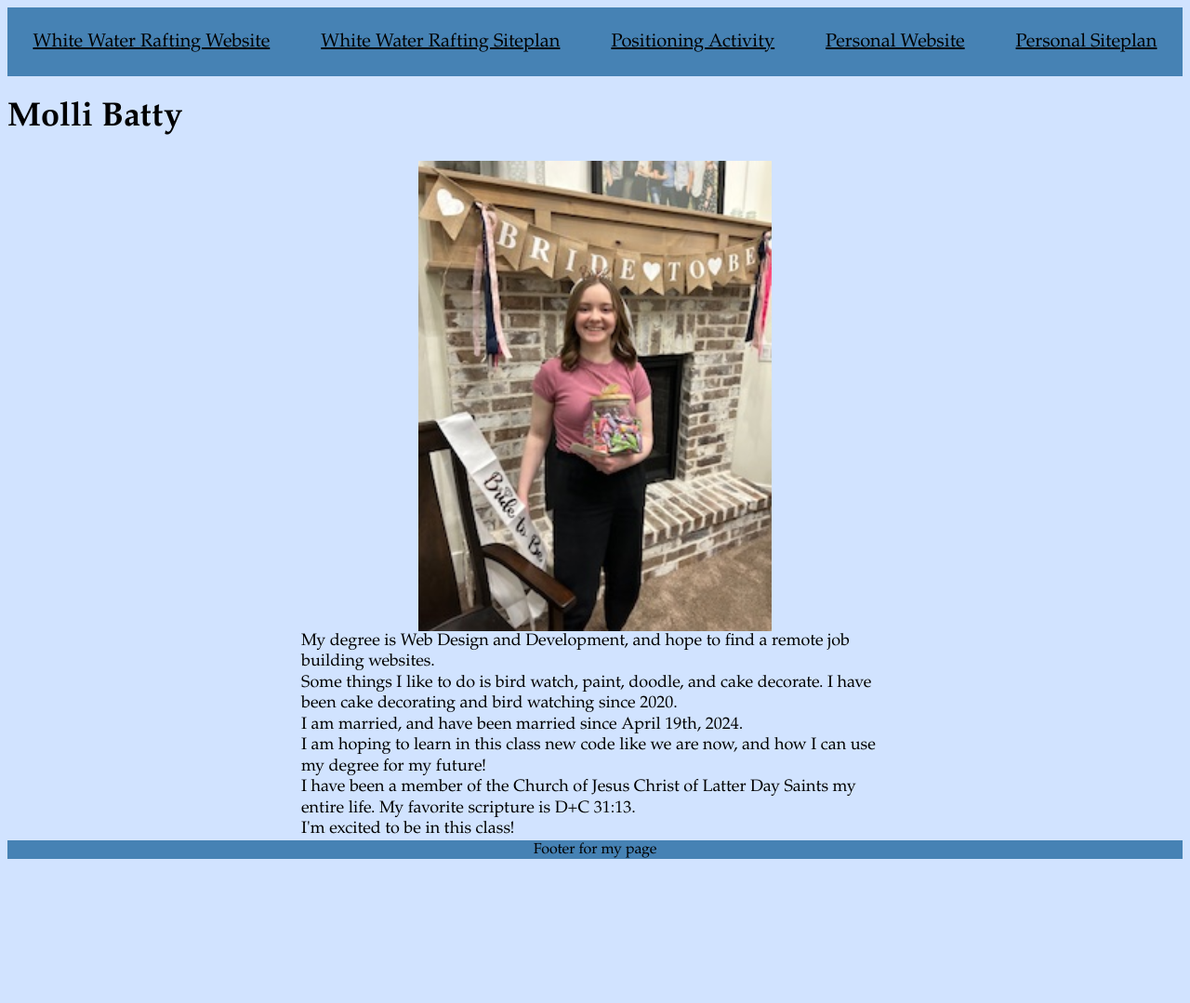
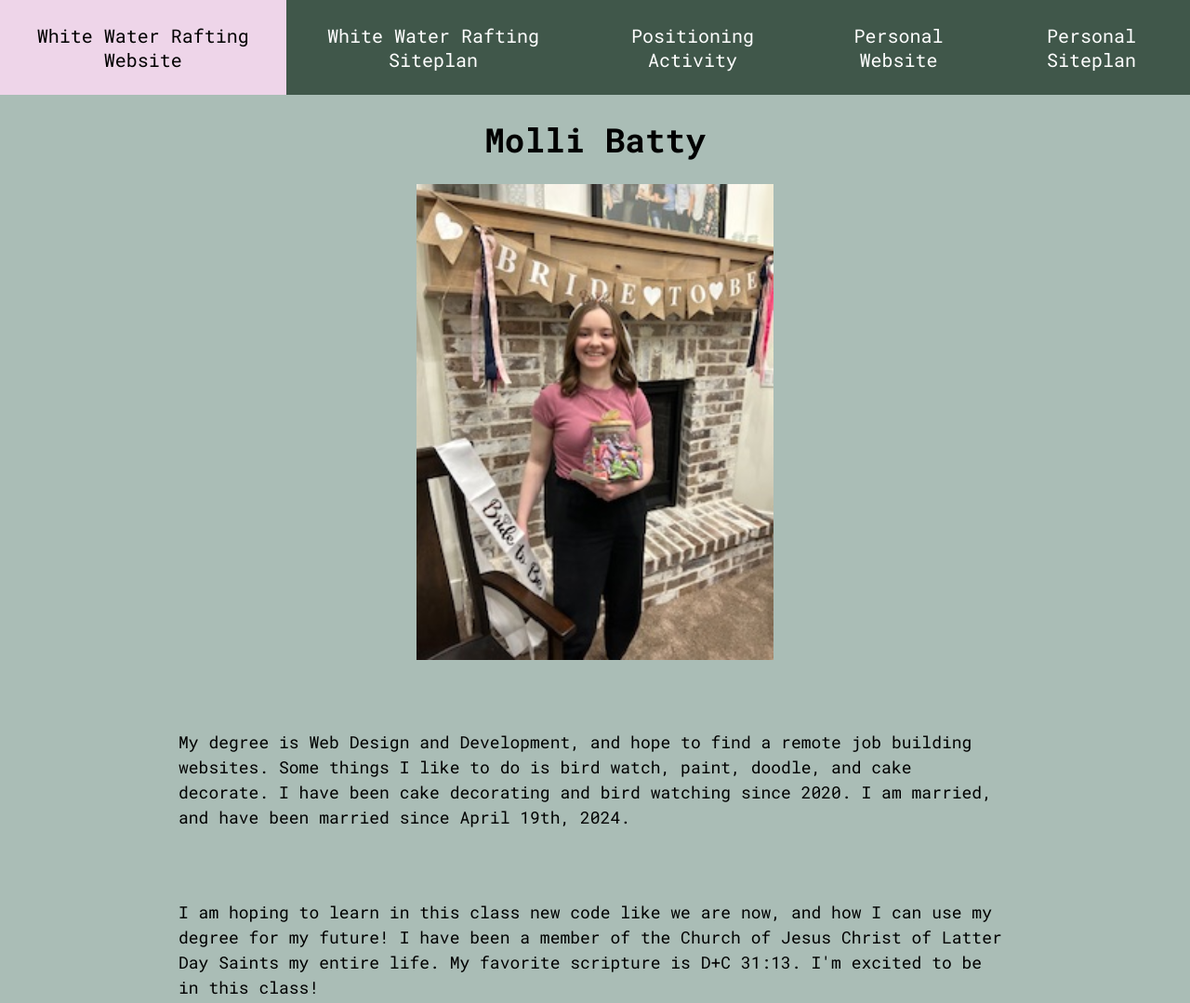
Before and after one commit to MolliBatty/wdd130, a plain HTML site: page index.html in a window 1280 px wide. Shown: the top 1079 px of the page at 93% size. Before the commit the page ends 932 px from the top, so only its background shows below. Drawn offline with Linux system fonts and the light colour scheme.

Commit message:
personal html page

```diff
--- a/index.html
+++ b/index.html
@@ -21,12 +21,12 @@
             <h1>Molli Batty</h1>
             <img src="newbridalshower.JPEG" alt="Image of Molli Batty">
 
-            <p>My degree is Web Design and Development, and hope to find a remote job building websites.</p>
-            <p>Some things I like to do is bird watch, paint, doodle, and cake decorate. I have been cake decorating and bird watching since 2020.</p>
-            <p>I am married, and have been married since April 19th, 2024.</p>
-            <p>I am hoping to learn in this class new code like we are now, and how I can use my degree for my future!</p>
-            <p>I have been a member of the Church of Jesus Christ of Latter Day Saints my entire life. My favorite scripture is D+C 31:13.</p>
-            <p>I'm excited to be in this class!</p>
+            <p>My degree is Web Design and Development, and hope to find a remote job building websites.
+            Some things I like to do is bird watch, paint, doodle, and cake decorate. I have been cake decorating and bird watching since 2020.
+            I am married, and have been married since April 19th, 2024.</p>
+            <p>I am hoping to learn in this class new code like we are now, and how I can use my degree for my future!
+            I have been a member of the Church of Jesus Christ of Latter Day Saints my entire life. My favorite scripture is D+C 31:13.
+            I'm excited to be in this class!</p>
         </main>
         <footer>
             <p>Footer for my page</p>
--- a/main.css
+++ b/main.css
@@ -1,31 +1,42 @@
+
+@import url('https://fonts.googleapis.com/css2?family=Roboto+Mono:ital,wght@0,100..700;1,100..700&display=swap');
 
 body{
-    background-color: #d1e3ff;
-    font-family:Garamond, Georgia, serif;
+    background-color: #aabdb6;
+    font-family: "Roboto Mono", Arial, sans-serif;
+    margin: 0;
+    padding: 0;
 
 }
-nav{
-    background-color: steelblue;
+h1{
+    text-align: center;
+}
+nav, footer{
+    background-color: rgb(64, 87, 74);
     text-align: center;
     display: flex;
     justify-content: space-around;
 }
+nav a{
+    text-decoration: none;
+}
 
 a{
-    color:black;
+    color:rgb(255, 255, 255);
     font-size: 20px;
     padding: 25px; /* spacing between links */
 
 }
 a:hover{
-    background-color: rgb(255, 255, 255);
-    color: steelblue;
+    background-color: rgb(238, 213, 233);
+    color: rgb(0, 0, 0);
 }
 
 img {
     width:30%;
     margin: 0 auto; /* automatically centers imagine per "auto" */
     display: block;
+    /* border-radius: 50%; -- makes picture into a circle*/
 }
 main{
     font-size: 18px;
@@ -33,15 +44,22 @@ main{
 }
 
 p{
-    width: 50%;
-    line-height: 1.25em;
-    margin: 0 auto;
+    width: 70%;
+    margin: 75px auto;
+    line-height: 1.5em;
+    /* background-color: rgb(255, 255, 255);
+    padding: 30px;
+    border: 5px, solid,rgb(64, 87, 74);
+    box-sizing: border-box;
+    border-radius: 15px; */
 }
 
 footer{
-    background-color: steelblue;
+    background-color: rgb(64, 87, 74);
+
 }
 
 footer p{
     text-align: center;
+    color: white;
 }
```
